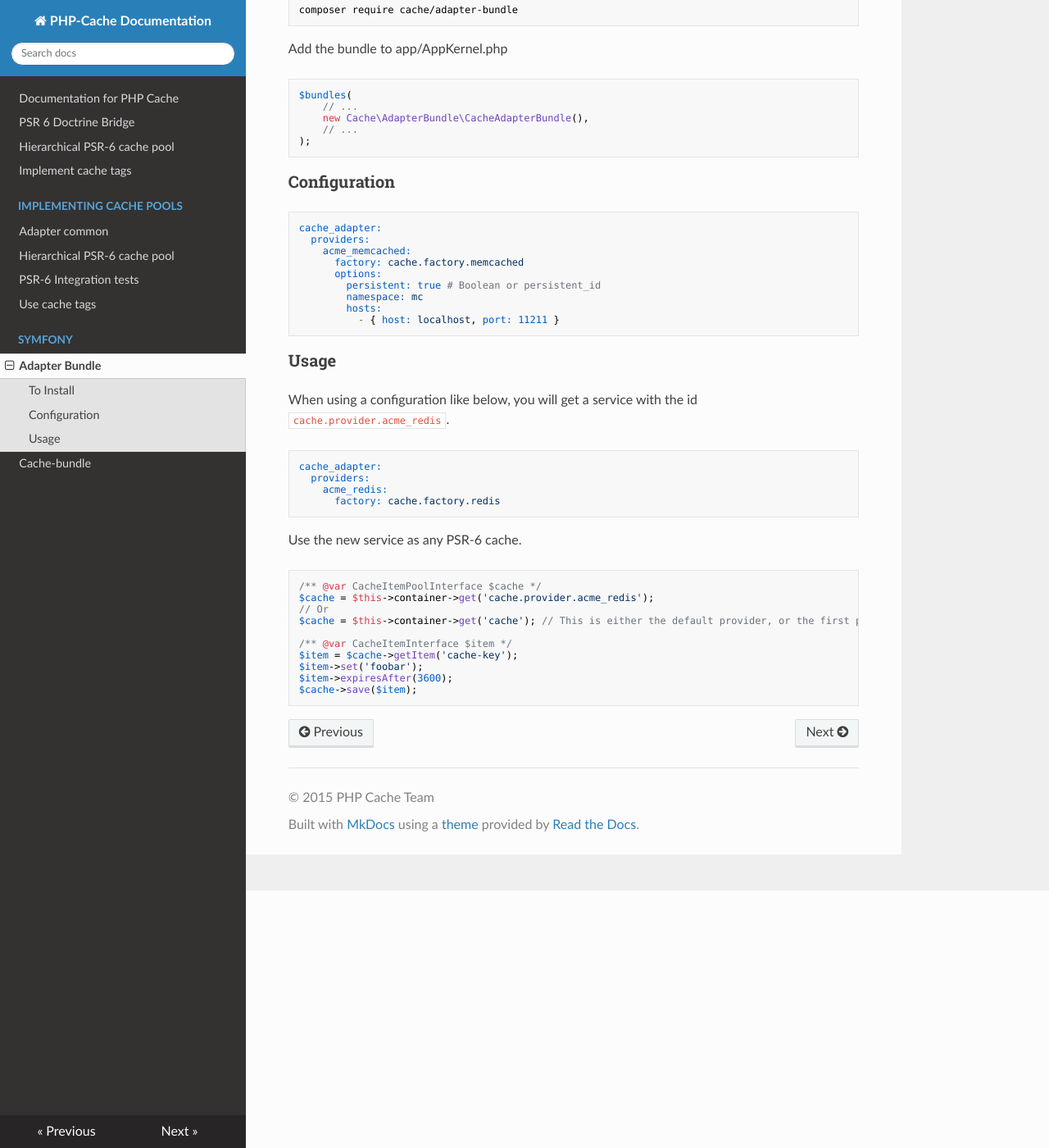
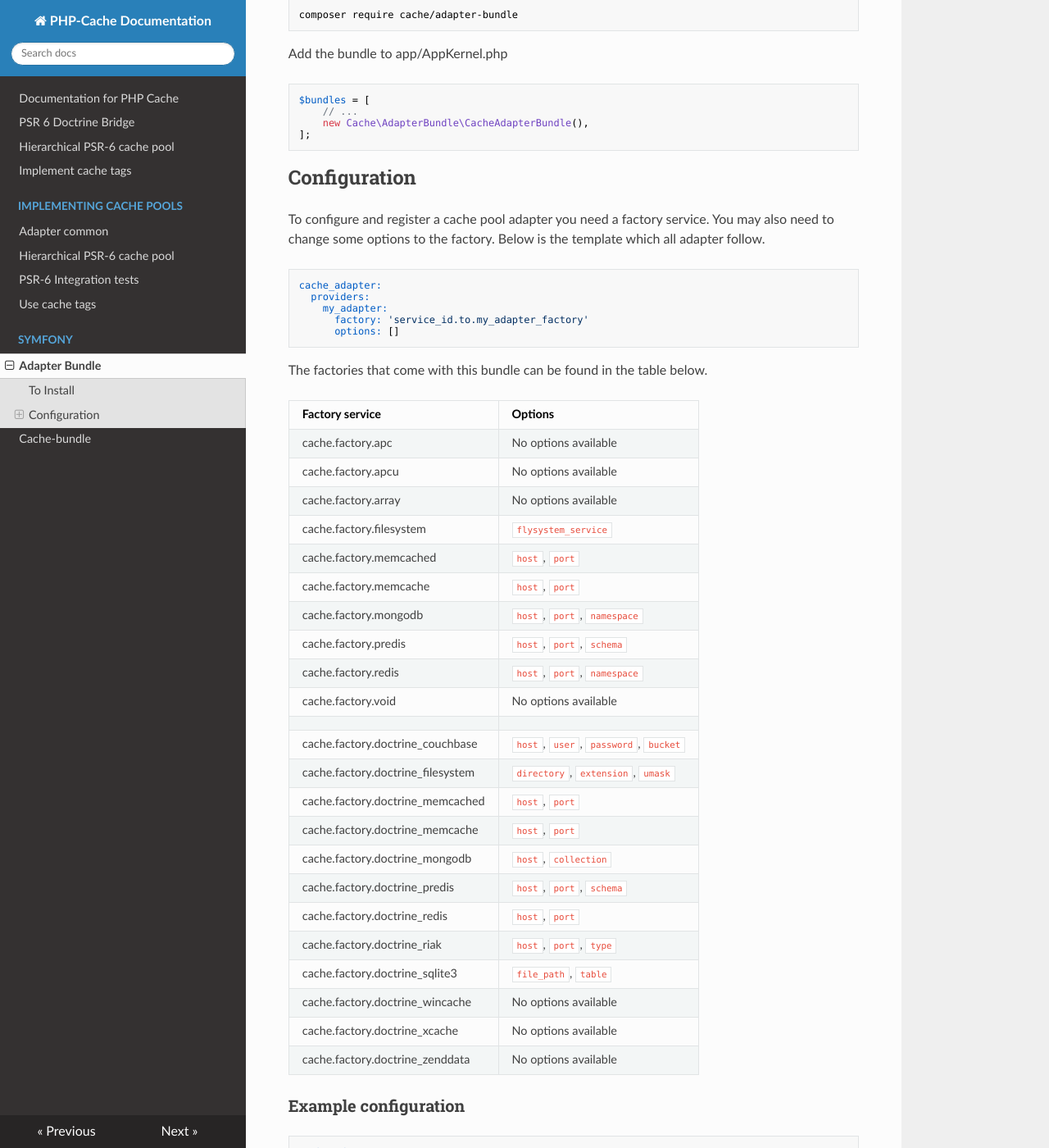
Before and after one commit to php-cache/documentation, an MkDocs documentation site: the page built from docs/symfony/adapter-bundle.md, in a window 1280 px wide and 1400 px high, scrolled down 314 px. Shown: the whole window at 82% size. Built offline with MkDocs 1.6.1, drawn with Linux system fonts in a browser that asks for light colours; nearby versions of some CDN libraries; some of the changed text lies outside the part shown.

Commit message:
Improved documentation for adapter bundle

````diff
--- a/docs/symfony/adapter-bundle.md
+++ b/docs/symfony/adapter-bundle.md
@@ -2,7 +2,7 @@
 
 This bundle helps you configure and register PSR-6 cache services.
 
-### To Install
+## To Install
 
 Run the following in your project root, assuming you have composer set up for your project
 
@@ -13,49 +13,96 @@ composer require cache/adapter-bundle
 Add the bundle to app/AppKernel.php
 
 ```php
-$bundles(
+$bundles = [
     // ...
     new Cache\AdapterBundle\CacheAdapterBundle(),
-    // ...
-);
+];
 ```
 
+## Configuration
 
-### Configuration
+To configure and register a cache pool adapter you need a factory service. You may also need to change some options to
+the factory. Below is the template which all adapter follow.
 
 ```yaml
 cache_adapter:
   providers:
-    acme_memcached:
-      factory: cache.factory.memcached
+    my_adapter:
+      factory: 'service_id.to.my_adapter_factory'
+      options: []
+```
+
+The factories that come with this bundle can be found in the table below.
+
+| Factory service | Options |
+| --------------- | ------- |
+| cache.factory.apc | No options available |
+| cache.factory.apcu | No options available |
+| cache.factory.array | No options available |
+| cache.factory.filesystem | `flysystem_service` |
+| cache.factory.memcached | `host`, `port` |
+| cache.factory.memcache | `host`, `port` |
+| cache.factory.mongodb | `host`, `port`, `namespace` |
+| cache.factory.predis | `host`, `port`, `schema` |
+| cache.factory.redis | `host`, `port`, `namespace` |
+| cache.factory.void | No options available |
+| | |
+| cache.factory.doctrine_couchbase | `host`, `user`, `password`, `bucket` |
+| cache.factory.doctrine_filesystem | `directory`, `extension`, `umask` |
+| cache.factory.doctrine_memcached | `host`, `port` |
+| cache.factory.doctrine_memcache | `host`, `port` |
+| cache.factory.doctrine_mongodb | `host`, `collection` |
+| cache.factory.doctrine_predis | `host`, `port`, `schema` |
+| cache.factory.doctrine_redis | `host`, `port` |
+| cache.factory.doctrine_riak | `host`, `port`, `type` |
+| cache.factory.doctrine_sqlite3 | `file_path`, `table` |
+| cache.factory.doctrine_wincache | No options available |
+| cache.factory.doctrine_xcache | No options available |
+| cache.factory.doctrine_zenddata | No options available |
+
+
+### Example configuration
+
+```yaml
+cache_adapter:
+  providers:
+    my_redis:
+      factory: 'cache.factory.redis'
       options:
-        persistent: true # Boolean or persistent_id
-        namespace: mc
-        hosts:
-          - { host: localhost, port: 11211 }
+        host: 10.0.0.15 // Using custom host
+        port: 6379
+    my_memcached:
+      factory: 'cache.factory.memcached'
+    my_file_system:
+      factory: 'cache.factory.filesystem'
+      options:
+        flysystem_service: 'oneup_flysystem.local_filesystem'
+    my_apc:
+      factory: 'cache.factory.apc'
 ```
+
 
 ### Usage
 
-When using a configuration like below, you will get a service with the id `cache.provider.acme_redis`.
-```yaml
-cache_adapter:
-  providers:
-    acme_redis:
-      factory: cache.factory.redis
-```
+When using the example configuration above, you will get four services with the ids `cache.provider.my_redis`,
+ `cache.provider.my_memcached`, `cache.provider.my_file_system` and `cache.provider.my_apc`.
 
 Use the new service as any PSR-6 cache.
 
 ``` php
-/** @var CacheItemPoolInterface $cache */
-$cache = $this->container->get('cache.provider.acme_redis');
-// Or
-$cache = $this->container->get('cache'); // This is either the default provider, or the first provider in the config
+/** @var CacheItemPoolInterface $pool */
+$pool = $this->container->get('cache.provider.my_memcached');
 
 /** @var CacheItemInterface $item */
-$item = $cache->getItem('cache-key');
+$item = $pool->getItem('cache-key');
 $item->set('foobar');
 $item->expiresAfter(3600);
-$cache->save($item);
+$pool->save($item);
 ```
+
+The first configured adapter or a adapter named `default` will be aliased to service id `cache`.
+
+``` php
+// This will be an alias for 'cache.provider.my_redis'
+$cache = $this->container->get('cache');
+```
````
